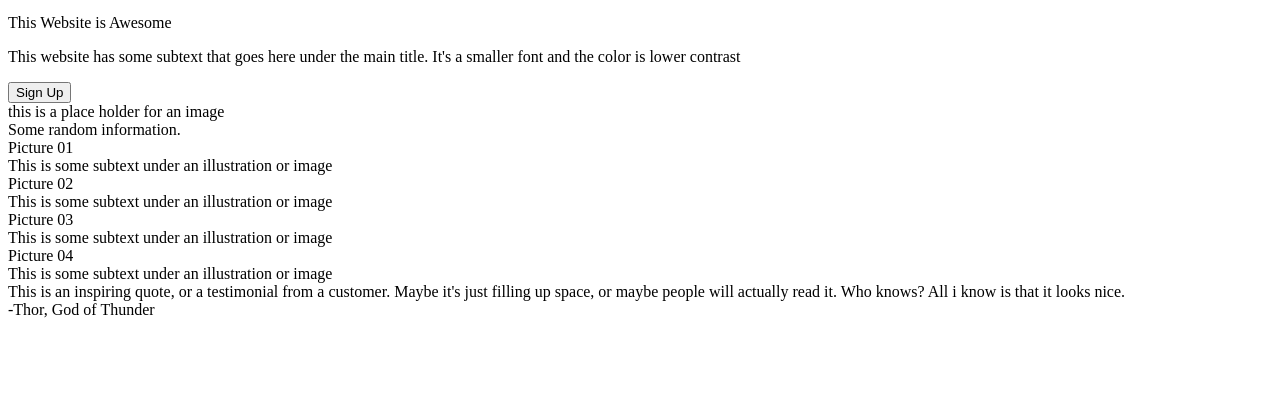
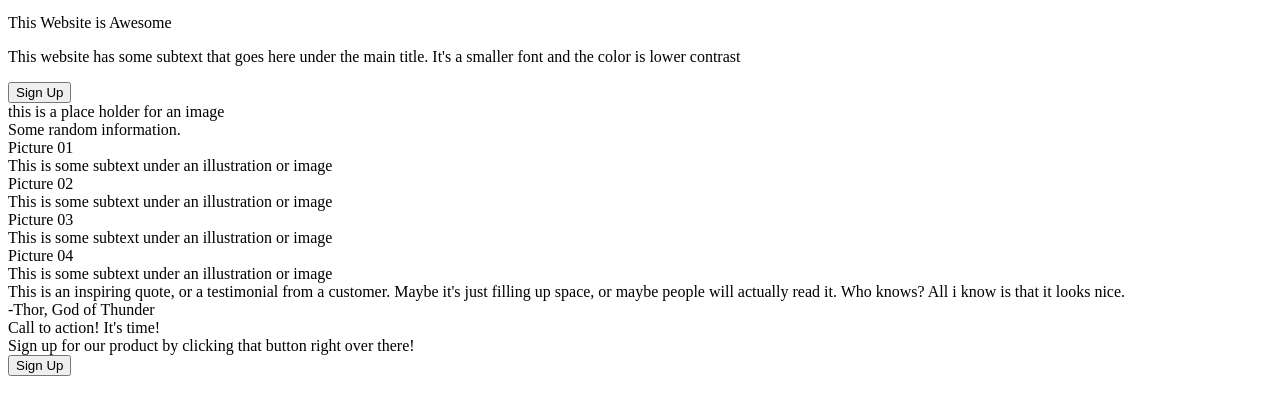
Before and after one commit to FelipePulcherio/landing-page, a plain HTML site: page index.html in a window 1280 px wide. Shown: the part 98-512 px from the top of the page. Drawn offline with Linux system fonts and the light colour scheme.

Commit message:
Add .call structure

```diff
--- a/index.html
+++ b/index.html
@@ -20,12 +20,12 @@
     </div>
 
     <div class="hero">
-      <div class="first">
+      <div class="hero-first">
         <div class="hero-title">This Website is Awesome</div>
         <p class="hero-text">This website has some subtext that goes here under the main title. It's a smaller font and the color is lower contrast</p>
         <button class="hero-button">Sign Up</button>
       </div>
-      <div class="second">
+      <div class="hero-second">
         <div class="hero-image">this is a place holder for an image</div>
 
       </div>
@@ -56,6 +56,16 @@
       <div class="quote-sign">-Thor, God of Thunder</div>
     </div>
 
+    <div class="call">
+      <div class="call-first">
+        <div class="call-title">Call to action! It's time!</div>
+        <div class="call-text">Sign up for our product by clicking that button right over there!</div>
+      </div>
+      <div class="call-second">
+        <button class="call-button">Sign Up</button>
+      </div>
+    </div>
+
 
   </body>
 </html>
```
